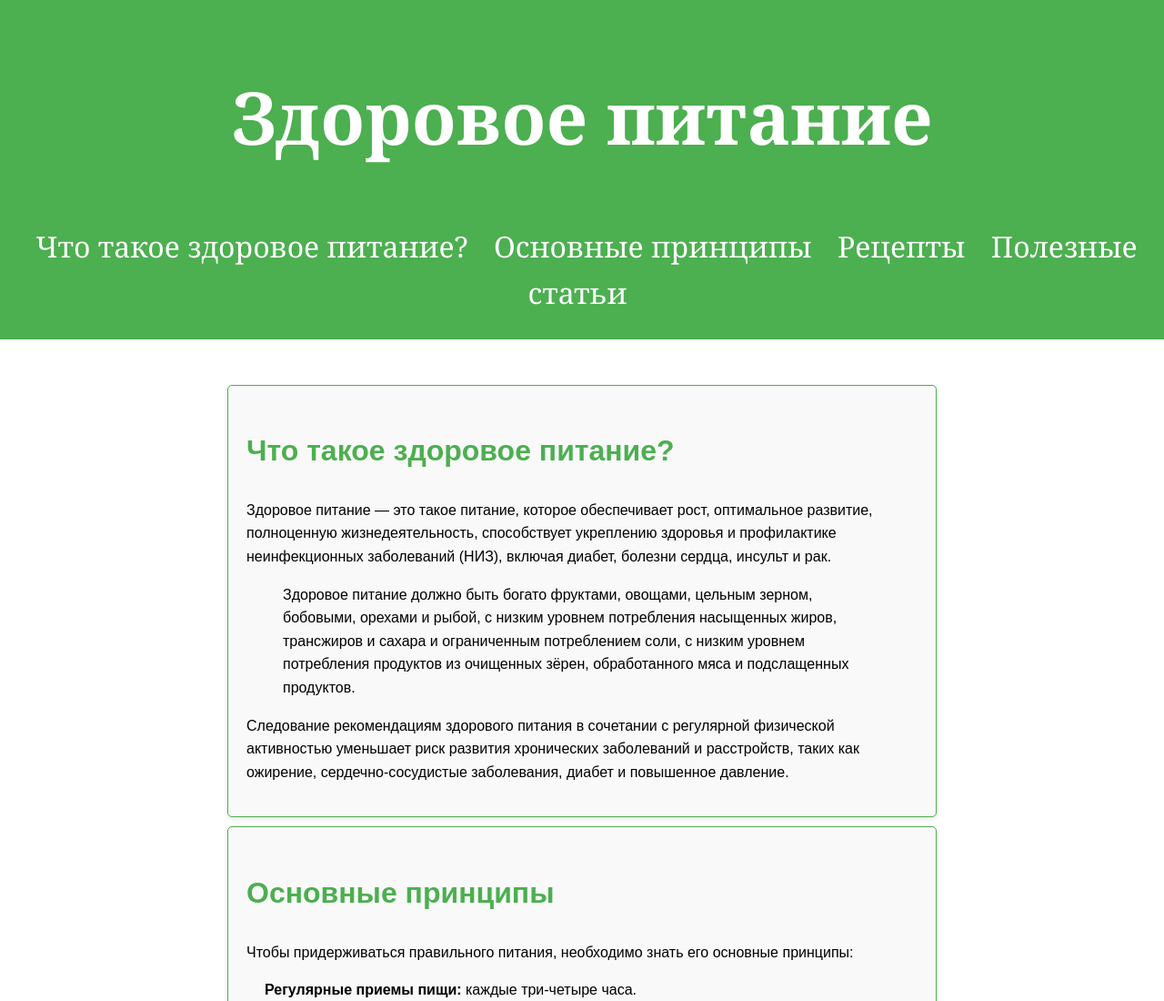
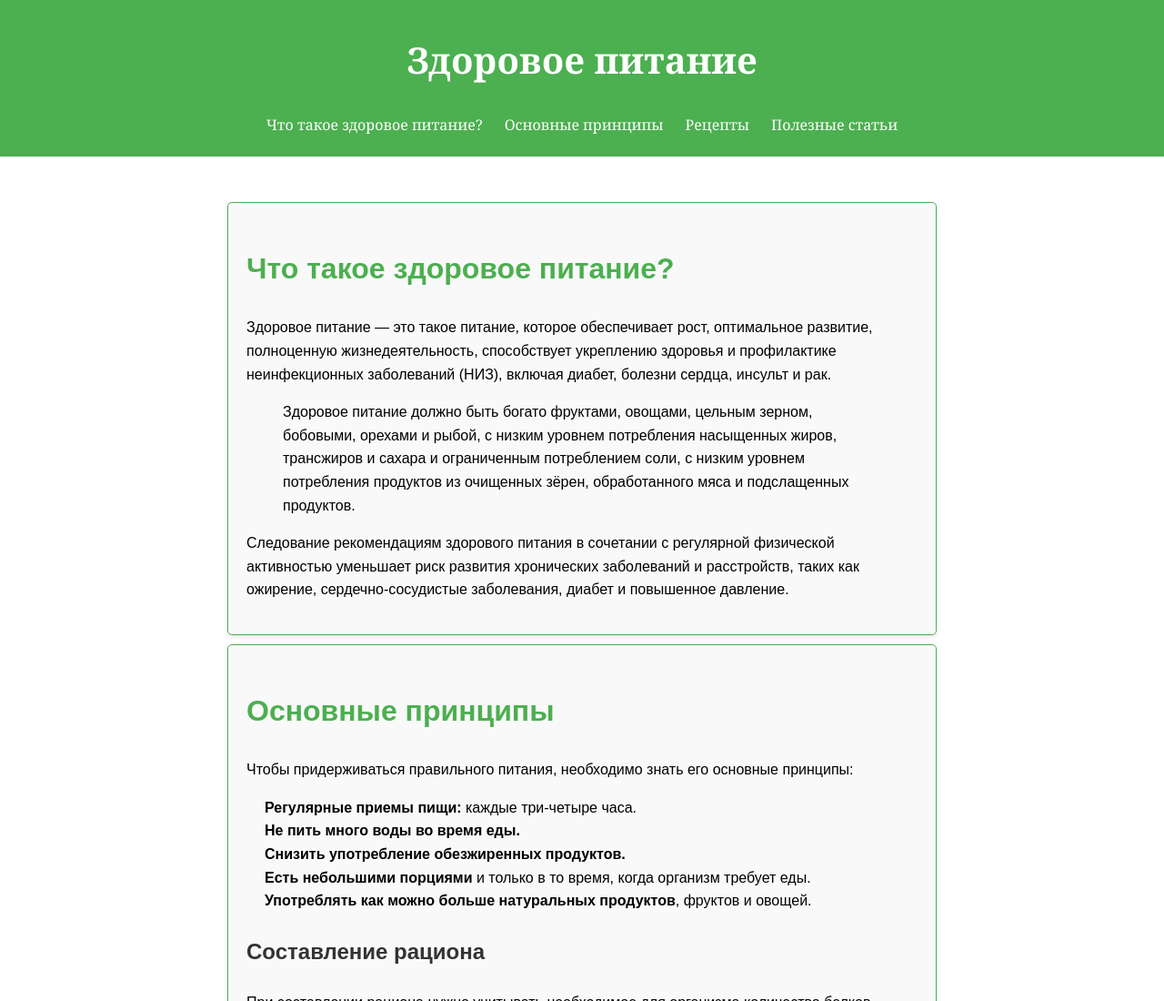
Before and after one commit to elina-bite/edu_sitee.github.io, a plain HTML site: page index.html in a window 1280 px wide. Shown: the top 1100 px of the page at 91% size. Drawn offline with Linux system fonts and the light colour scheme; a web font is replaced by a local one.

Commit message:
Update index.html

```diff
--- a/index.html
+++ b/index.html
@@ -19,10 +19,10 @@
         header {
             background: #4CAF50; /* Зеленая шапка */
             color: white; /* Белый текст в шапке */
-            padding: 10px 0; /* Уменьшенные отступы для шапки */
+            padding: 7px 0; /* Уменьшенные отступы для шапки */
             text-align: center;
             font-family: 'Georgia', serif; /* Изменен шрифт на более красивый для заголовка */
-            font-size: 2em; /* Уменьшенный размер шрифта заголовка */
+            font-size: 1em; /* Уменьшенный размер шрифта заголовка */
         }
 
         nav ul {
```
